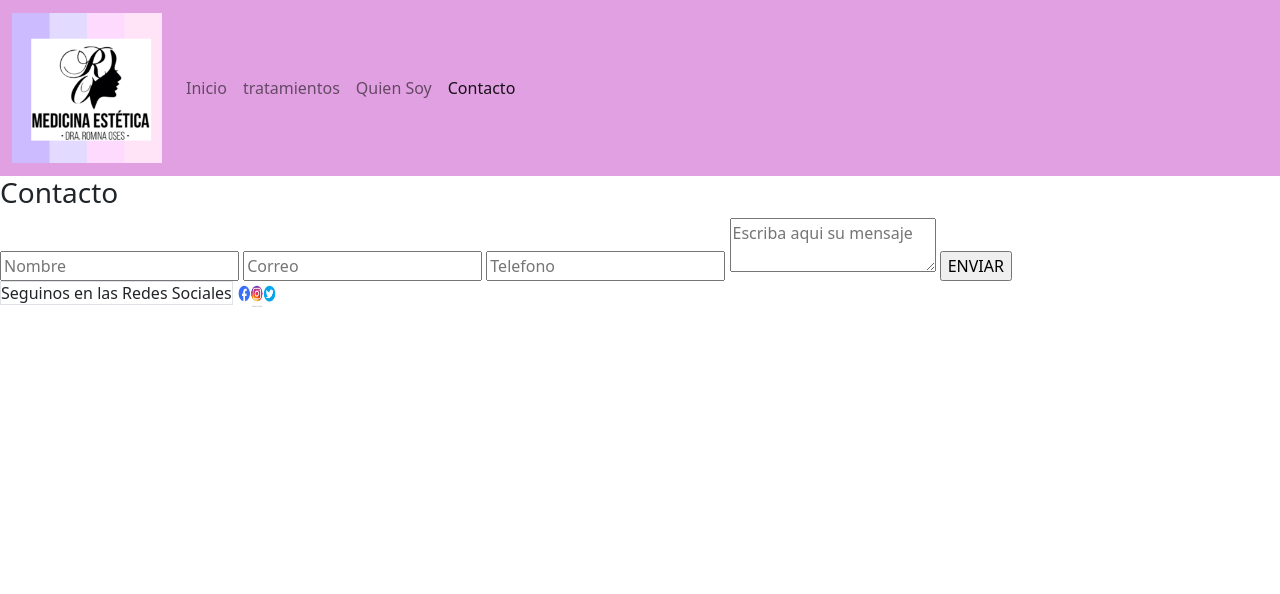
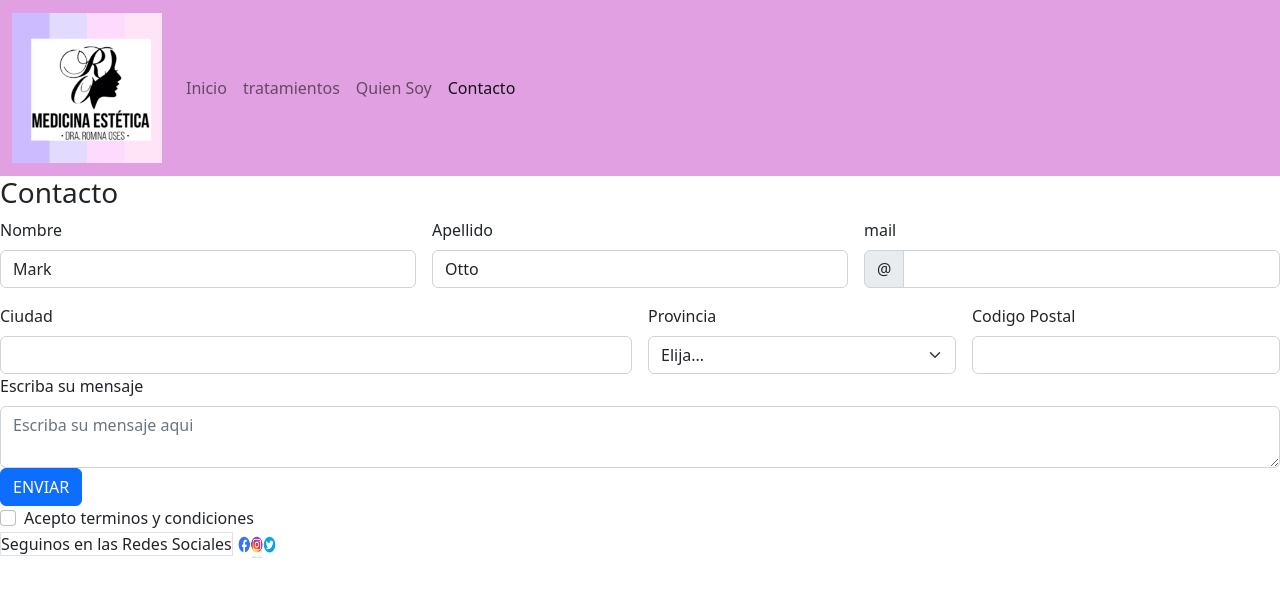
Before and after one commit to Neri1520/OSES-NERINA-3er-pre-entrega, a website: page contacto.html in a window 1280 px wide. Drawn offline with nearby package versions, Linux system fonts and the light colour scheme.

Commit message:
Cambios en el form

```diff
--- a/contacto.html
+++ b/contacto.html
@@ -40,12 +40,64 @@
     <div class="formulario">
      <form action="">
       <h3 class="Contacto"> Contacto </h3>
-      <input type="text" name="Nombre" placeholder="Nombre">
-      <input type="text" name="Correo" placeholder="Correo">
-      <input type="text" name="Telefono" placeholder="Telefono">
-       <textarea name="mensaje" placeholder="Escriba aqui su mensaje"></textarea>
-       <input type="button"value= "ENVIAR"  id="boton">
       </form> </div>
+      <form class="row g-3">
+        <div class="col-md-4">
+          <label for="validationDefault01" class="form-label">Nombre</label>
+          <input type="text" class="form-control" id="validationDefault01" value="Mark" required>
+        </div>
+        <div class="col-md-4">
+          <label for="validationDefault02" class="form-label">Apellido</label>
+          <input type="text" class="form-control" id="validationDefault02" value="Otto" required>
+        </div>
+        <div class="col-md-4">
+          <label for="validationDefaultUsername" class="form-label">mail</label>
+          <div class="input-group">
+            <span class="input-group-text" id="inputGroupPrepend2">@</span>
+            <input type="text" class="form-control" id="validationDefaultUsername"  aria-describedby="inputGroupPrepend2" required>
+          </div>
+        </div>
+        <div class="col-md-6">
+          <label for="validationDefault03" class="form-label">Ciudad</label>
+          <input type="text" class="form-control" id="validationDefault03" required>
+        </div>
+        <div class="col-md-3">
+          <label for="validationDefault04" class="form-label">Provincia</label>
+          <select class="form-select" id="validationDefault04" required>
+            <option selected disabled value="">Elija...</option>
+            <option> Region Oeste (Mendoza, San juan y San Luis)</option>
+            <option> Region Centro (Cordoba, Bs. As. Santa fe)</option>
+            <option> Region Norte (Chaco, Jujuy, Formosa)</option>
+
+          </select>
+        </div>
+        <div class="col-md-3">
+          <label for="validationDefault05" class="form-label">Codigo Postal</label>
+          <input type="text" class="form-control" id="validationDefault05" required>
+        </div>
+         </form>
+                  <label for="validationTextarea" class="form-label">Escriba su mensaje </label>
+                  <textarea class="form-control" id="validationTextarea" placeholder="Escriba su mensaje aqui" required></textarea>
+                  <div class="invalid-feedback">
+                    Por favor escriba su mensaje en esta area
+                  </div>
+                </div>
+            </div>
+          </div>
+        </div>
+        <div class="col-12">
+          <button class="btn btn-primary" type="submit">ENVIAR</button>
+        </d<div class="col-12">
+          <div class="form-check">
+            <input class="form-check-input" type="checkbox" value="" id="invalidCheck2" required>
+            <label class="form-check-label" for="invalidCheck2">
+              Acepto terminos y condiciones
+            </label>
+          </div>
+
+      </form>
+
+
       <script src="https://cdn.jsdelivr.net/npm/bootstrap@5.2.2/dist/js/bootstrap.bundle.min.js" integrity="sha384-OERcA2EqjJCMA+/3y+gxIOqMEjwtxJY7qPCqsdltbNJuaOe923+mo//f6V8Qbsw3" crossorigin="anonymous"></script>
       <script src="/js/bootstrap.js"></script>
     </body>
```
Also changed, not shown: index.html (+2 -2 lines), scss/custom.scss (+9 -0 lines).
